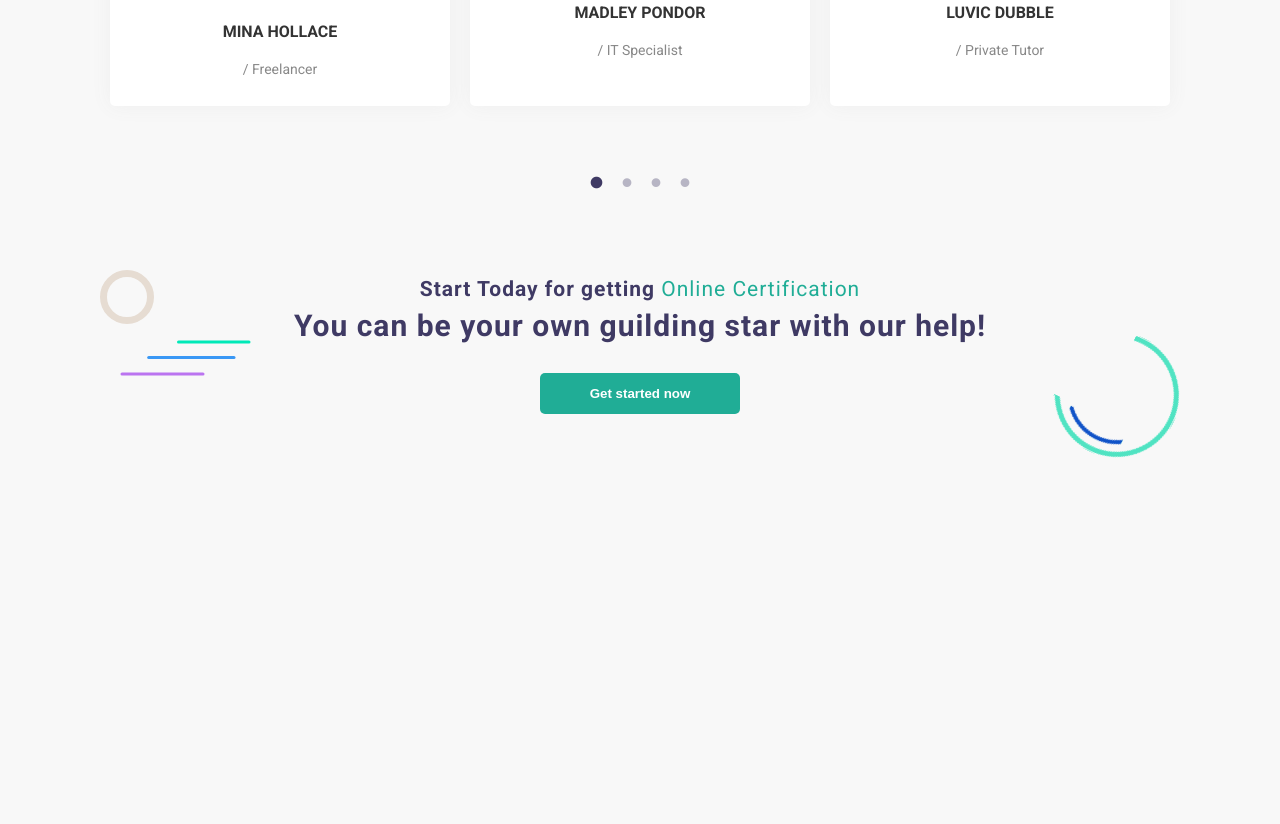
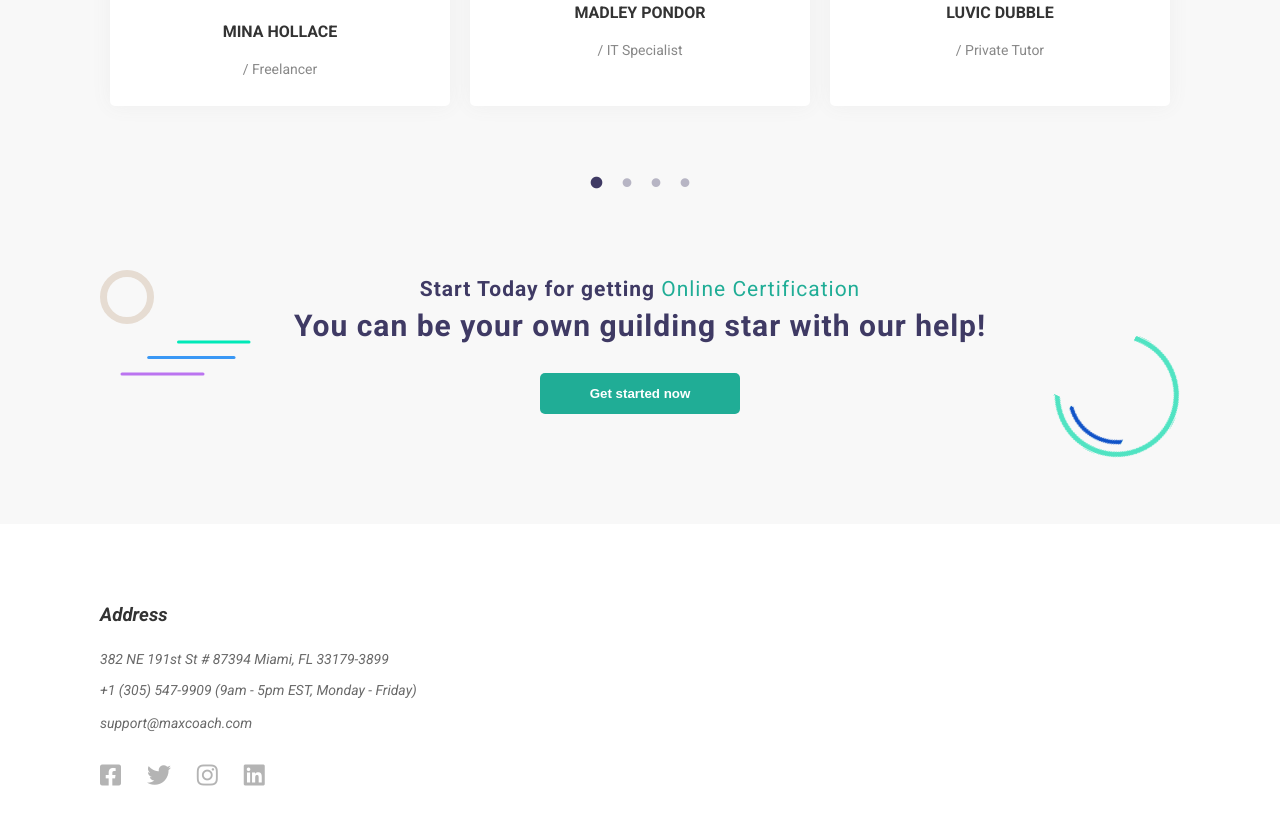
Before and after one commit to maregaale/proj-html-vuejs, a website: page index.html in a window 1280 px wide. Shown: the part 5714-6538 px from the top of the page. Before the commit the page ends 6238 px from the top, so only its background shows below. Drawn offline with nearby package versions, Linux system fonts and the light colour scheme.

Commit message:
aggiunto blocco 'address' al footer

```diff
--- a/index.html
+++ b/index.html
@@ -531,19 +531,33 @@
 			<!-- /corpo del progetto -->
 
 			<!-- footer -->
-			<footer class="">
+			<footer>
+				<div class="container flex">
+					<!-- address -->
+					<address>
+						<h3>Address</h3>
+						<p>382 NE 191st St # 87394 Miami, FL 33179-3899</p>
+						<p>+1 (305) 547-9909 (9am - 5pm EST, Monday - Friday)</p>
+						<a href="">support@maxcoach.com</a>
 
-				<!-- address -->
-				<div class="address">
+						<!-- social -->
+						<div class="social">
+							<i class="fab fa-facebook-square"></i>
+							<i class="fab fa-twitter"></i>
+							<i class="fab fa-instagram"></i>
+							<i class="fab fa-linkedin"></i>
+						</div>
+						<!-- /social -->
+					</address>
+					<!-- /address -->
 
+					<!-- nav_footer -->
+					<div class="nav_footer">
+
+					</div>
+					<!-- /nav_footer -->
 				</div>
-				<!-- /address -->
 
-				<!-- nav_footer -->
-				<div class="nav_footer">
-
-				</div>
-				<!-- /nav_footer -->
 			</footer>
 			<!-- /footer -->
 		</div>
--- a/src/Partials/_common.scss
+++ b/src/Partials/_common.scss
@@ -20,6 +20,10 @@ section {
     padding: 80px 0;
 }
 
+footer {
+    padding: 80px 0;
+}
+
 .flex {
     display: flex;
     flex-direction: row;
--- a/src/Partials/_footer.scss
+++ b/src/Partials/_footer.scss
@@ -1,3 +1,26 @@
 footer {
+  background-color: #fff;
 
+  address {
+    h3 {
+      padding-bottom: 10px;
+    }
+
+    p, a {
+      font-size: $sFont;
+      color: $darkGreyColorText;
+      text-decoration: none;
+      margin: 15px 0;
+    }
+
+    .social {
+      padding-top: 30px;
+      color: $colorSocialAndCopyright;
+      font-size: $lFont;
+
+      i {
+        margin-right: 20px;
+      }
+    }
+  }
 }
--- a/src/Partials/_typo.scss
+++ b/src/Partials/_typo.scss
@@ -1,4 +1,4 @@
-h1, h2, h3 {
+h1, h2 {
   color: $primaryColorText;
 }
 
--- a/src/Partials/_variables.scss
+++ b/src/Partials/_variables.scss
@@ -21,6 +21,7 @@ $darkPurpleColorText: #8c89a2;
 $cardTitlesColorText: #333333;
 $primaryColorShapecircle: #ecc5ab;
 $secondaryColorShapecircle: #e6dcd2;
+$colorSocialAndCopyright: #b4b4b4;
 
 
 // colori bottoni
```
Also changed, not shown: dist/app.css.
